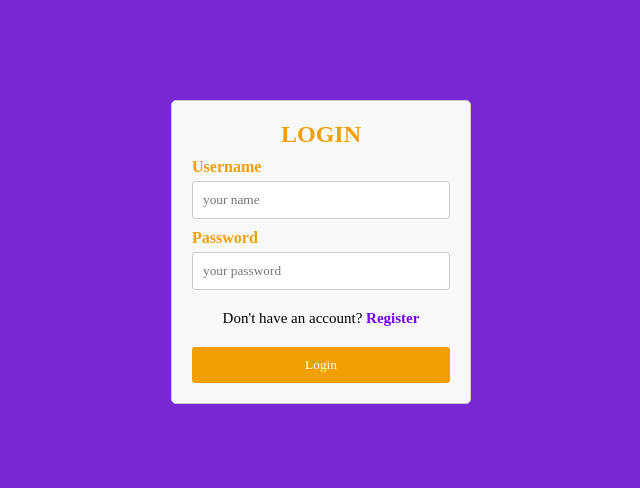
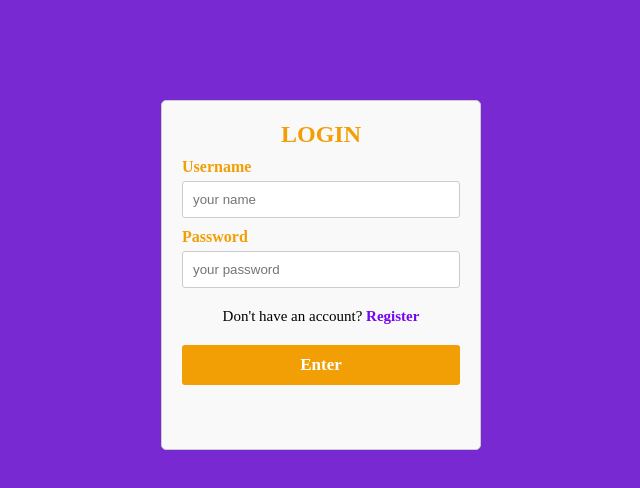
Before and after one commit to arieliten85/TestRoleAccessAuth_UI-NEXT, a Next.js app: page /login in a window 1280 px wide. Shown: the top 488 px of the page, without its empty margins (319-959 px from the left). Built offline with nearby package versions, Linux system fonts and the light colour scheme; no server answers.

Commit message:
reactor text styles

```diff
--- a/pages/login.tsx
+++ b/pages/login.tsx
@@ -109,7 +109,7 @@ export default function Login() {
             </p>
 
             <button type="submit" className={styles.button}>
-              {!loading ? "Login" : <Spinner />}
+              {!loading ? "Enter" : <Spinner />}
             </button>
 
             {status && (
--- a/styles/FormSession.module.css
+++ b/styles/FormSession.module.css
@@ -26,7 +26,8 @@
   padding: 20px;
   border: 1px solid #ccc;
   border-radius: 5px;
-  width: 300px;
+  min-height: 350px;
+  width: 320px;
   background-color: #f9f9f9;
 }
 .title {
@@ -60,6 +61,8 @@
   border: none;
   border-radius: 3px;
   cursor: pointer;
+  font-size: 17px;
+  font-weight: 600;
 }
 
 .button:hover {
--- a/styles/globals.css
+++ b/styles/globals.css
@@ -2,18 +2,22 @@
   box-sizing: border-box;
   padding: 0;
   margin: 0;
-  font-family: "Fantasy", cursive;
   text-decoration: none;
 }
 
 body {
+  -webkit-font-smoothing: antialiased;
   background-color: rgb(120, 41, 210);
-  font-family: "Fantasy", cursive;
+
   color: #4a2f27;
   text-align: center;
 }
 p,
-h2 {
+h2,
+label,
+button,
+h1 {
+  font-family: "Fantasy", cursive;
   color: #ffffff;
 }
 .SpinnerContainer {
```
